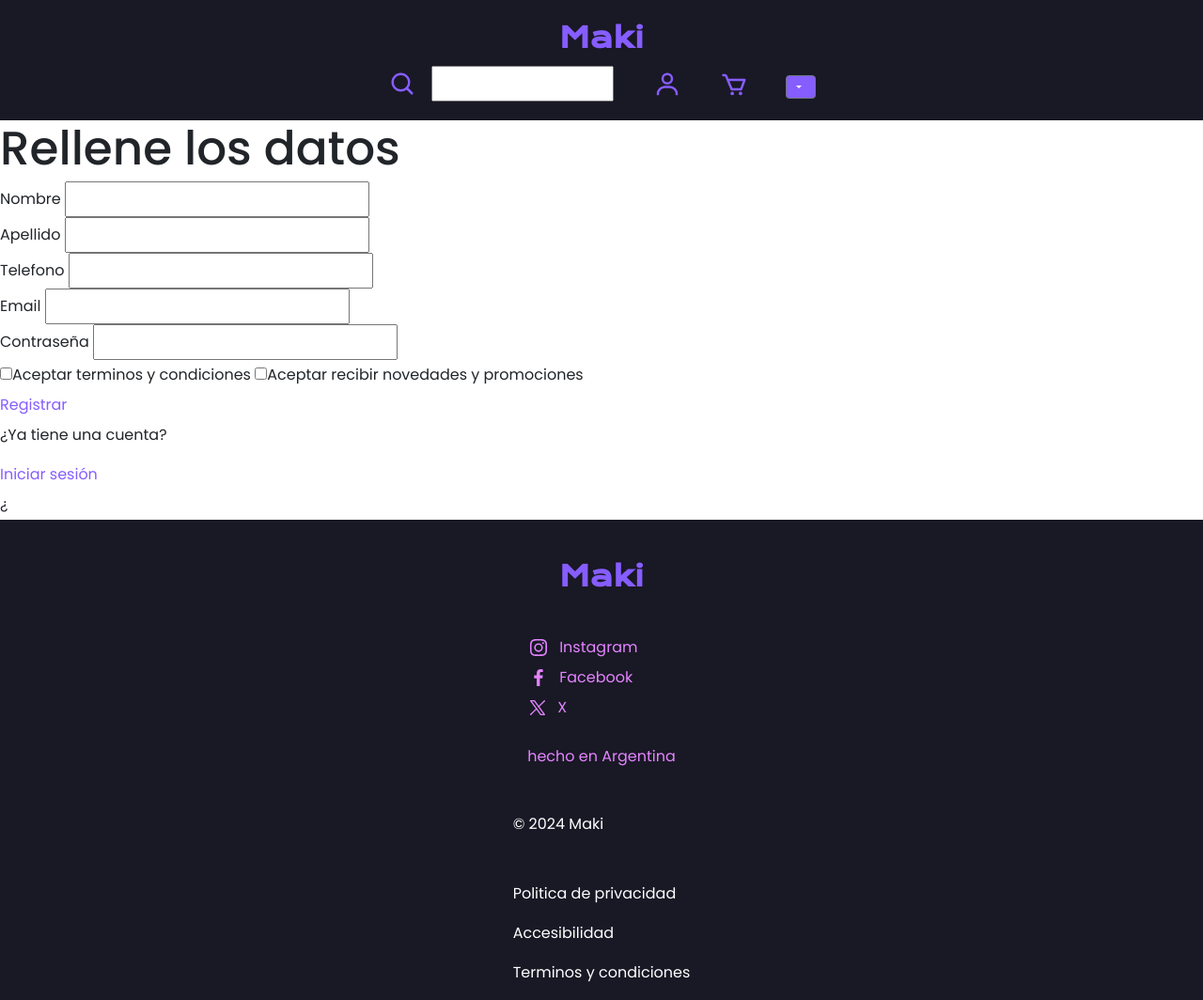
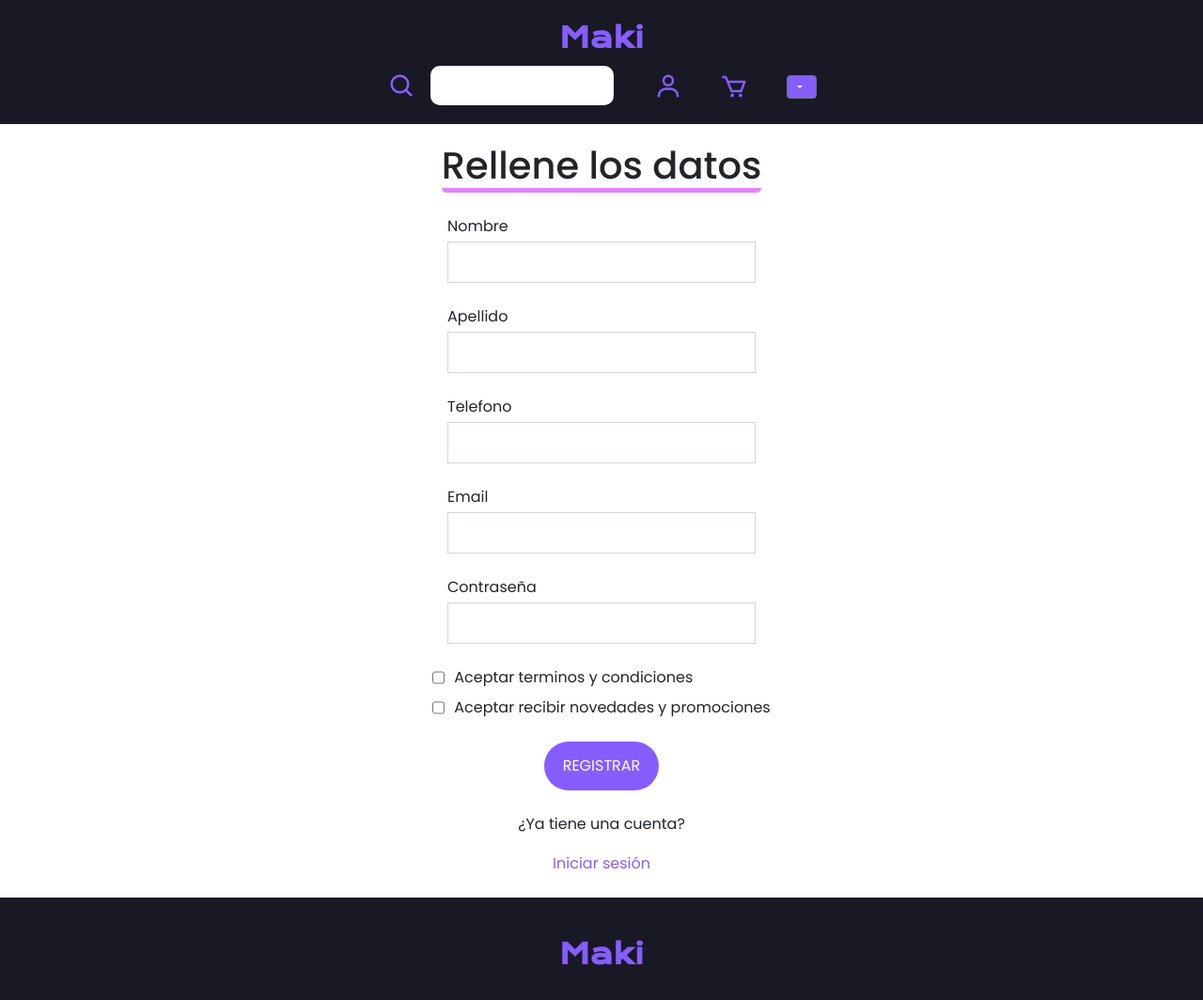
Before and after one commit to kevmpr/makiTiendaTecnologia, a plain HTML site: page pages/registro.html in a window 1280 px wide. Shown: the top 1064 px of the page at 94% size. Drawn offline with nearby package versions, Linux system fonts and the light colour scheme.

Commit message:
Custom/ Registro e Inicio de Sesion

```diff
--- a/css/style.css
+++ b/css/style.css
@@ -9,13 +9,13 @@
   --fuenteParrafo: "Poppins", sans-serif;
 
   /*fuente_tamaño*/
-  --fuenteh1: 5rem;
+  --fuenteh1: 4rem;
   --fuenteh2: 3rem;
   --fuenteh3: 3rem;
 
   /*color*/
   --blanco: #ffffff;
-  --gris: #888888;
+  --gris: #d1d5db;
   --negro: #191825;
   --primario: #865dff;
   --secundario: #e384ff;
@@ -76,6 +76,17 @@ a:visited {
   text-decoration: none !important;
 }
 
+input {
+  border-style: none;
+  outline: none;
+  padding: 5px;
+}
+
+input:focus {
+  border-style: none;
+  outline: none;
+}
+
 /*-------------------------------------------------HEADER-------------------------------------------------*/
 .header_container {
   grid-row: 1 / 2;
@@ -110,6 +121,7 @@ a:visited {
 
 .input__search {
   width: 80%;
+  border-radius: 10px;
 }
 
 /*-------------------------------------------------NAV-------------------------------------------------*/
@@ -167,8 +179,9 @@ a:visited {
   width: 2.5rem;
 }
 
+/*--------------------------------------------------------------INDEX.HTML--------------------------------------------------------------*/
 /*-------------------------------------------------MAIN-------------------------------------------------*/
-.main__container {
+.main__containerIndex {
   grid-row: 2 / 3;
 
   width: 100%;
@@ -216,6 +229,7 @@ a:visited {
   height: 4rem;
   margin-top: 8rem;
 }
+/*--------------------------------------------------------------INDEX.HTML--------------------------------------------------------------*/
 
 /*-------------------------------------------------FOOTER-------------------------------------------------*/
 .footer__container {
@@ -257,3 +271,74 @@ a.footer__medialinks {
   color: var(--secundario);
   padding-top: 2rem;
 }
+/*--------------------------------------------------------------INICIOSESION.HTML--------------------------------------------------------------*/
+.main_containerIS {
+  padding: 2rem;
+  display: flex;
+  flex-direction: column;
+  align-items: center;
+}
+
+.main_containerIS > h1 {
+  border-bottom: 0.5rem solid var(--secundario);
+  border-radius: 5px;
+  margin-bottom: 2rem;
+}
+
+.form {
+  display: flex;
+  flex-direction: column;
+  align-items: center;
+  gap: 2rem;
+}
+
+.input__container {
+  display: flex;
+  flex-direction: column;
+  align-items: start;
+}
+
+.input {
+  border: 1px solid var(--gris);
+}
+
+.input:focus {
+  border: 1px solid var(--secundario);
+  box-shadow: 0 0.2rem 0.5rem var(--secundario);
+}
+
+.myButton {
+  background-color: var(--primario);
+  color: var(--blanco);
+  border-style: none;
+  border-radius: 3rem;
+  padding: 1rem 2rem;
+  font-size: var(--fuenteParrafo);
+  text-transform: uppercase;
+}
+
+.myButton:hover {
+  background-color: var(--secundario);
+}
+
+.alternativa__container {
+  display: flex;
+  flex-direction: column;
+  align-items: center;
+  margin-top: 2rem;
+}
+
+.alternativa__enlace:hover {
+  color: var(--secundario) !important;
+}
+
+.terms__container {
+  display: flex;
+  flex-direction: column;
+}
+
+.terms {
+  display: flex;
+  gap: 1rem;
+}
+/*--------------------------------------------------------------INICIOSESION.HTML--------------------------------------------------------------*/
--- a/pages/registro.html
+++ b/pages/registro.html
@@ -127,55 +127,57 @@
     <!---------------------------HEADER---------------------------->
 
     <!---------------------------MAIN---------------------------->
-    <main>
-      <section>
+    <main class="main_containerIS">
         <h1>Rellene los datos</h1>
 
-        <form action="">
-          <div>
-            <label for="">Nombre</label>
-            <input type="text" />
+        <form class="form" action="">
+          <div class="input__container">
+            <label for="nombre">Nombre</label>
+            <input class="input" type="text" id="nombre" required/>
           </div>
 
-          <div>
-            <label for="">Apellido</label>
-            <input type="text" />
+          <div class="input__container">
+            <label for="apellido">Apellido</label>
+            <input class="input" type="text" id="apellido" required/>
           </div>
 
-          <div>
-            <label for="">Telefono</label>
-            <input type="text" />
+          <div class="input__container">
+            <label for="tel">Telefono</label>
+            <input class="input" type="tel" id="tel"/>
           </div>
 
-          <div>
-            <label for="">Email</label>
-            <input type="text" />
+          <div class="input__container">
+            <label for="email">Email</label>
+            <input class="input" type="email" id="email" required/>
           </div>
 
-          <div>
-            <label for="">Contraseña</label>
-            <input type="text" />
+          <div class="input__container">
+            <label for="password">Contraseña</label>
+            <input class="input" type="password" id="password" required/>
           </div>
 
-          <div>
-            <input type="checkbox" /><label for=""
-              >Aceptar terminos y condiciones</label
-            >
-            <input type="checkbox" /><label for=""
-              >Aceptar recibir novedades y promociones</label
-            >
+          <div class="terms__container">
+            <div class="terms">
+              <input type="checkbox" id="terms" required/><label for="terms"
+                >Aceptar terminos y condiciones</label
+              >
+            </div>
+
+            <div class="terms">
+              <input type="checkbox" id="news"/><label for="news"
+                >Aceptar recibir novedades y promociones</label
+              >
+            </div>
           </div>
 
-          <a href="../index.html">Registrar</a>
+          <input class="myButton" type="submit" value="Registrar" />
           <!--Esto debe ser un <button>, use un <a> para que tenga funcionalidad-->
         </form>
 
-        <div>
+        <divc class="alternativa__container">
           <p>¿Ya tiene una cuenta?</p>
-          <a href="./inicioSesion.html">Iniciar sesión</a>
+          <a class="alternativa__enlace" href="./inicioSesion.html">Iniciar sesión</a>
         </div>
-      </section>
-      ¿
     </main>
     <!---------------------------MAIN---------------------------->
 
```
Also changed, not shown: index.html (+1 -1 lines), pages/inicioSesion.html (+18 -14 lines).
